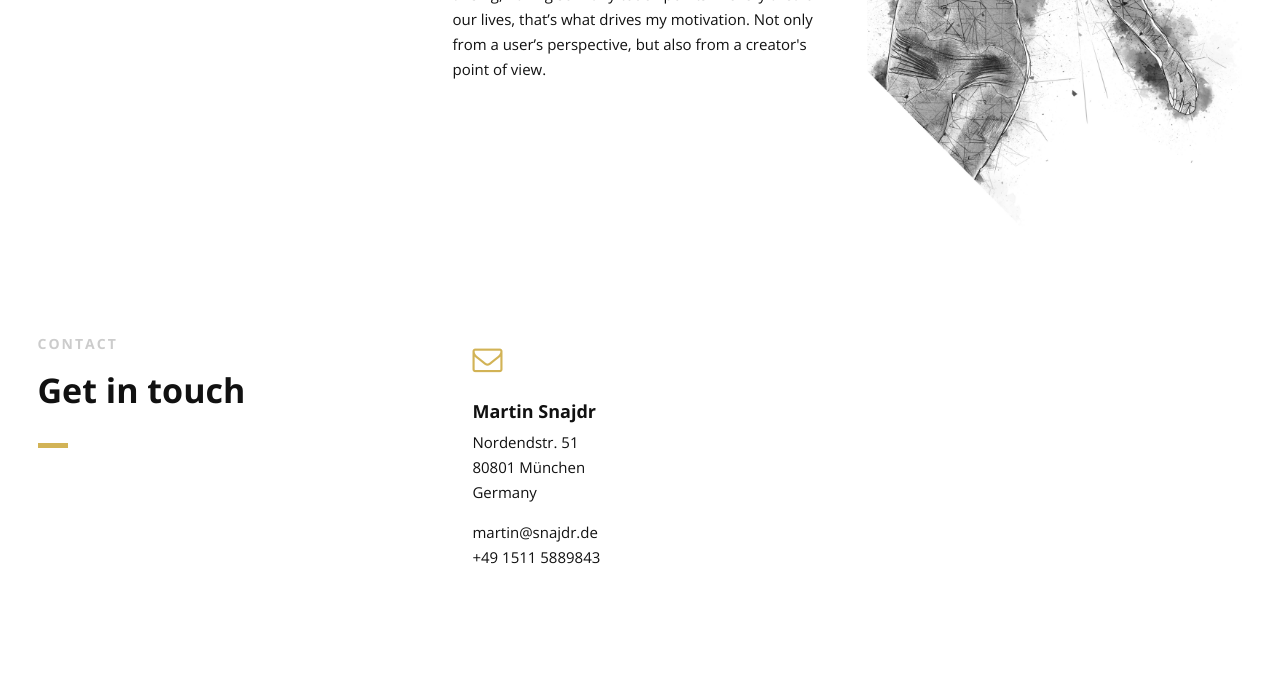
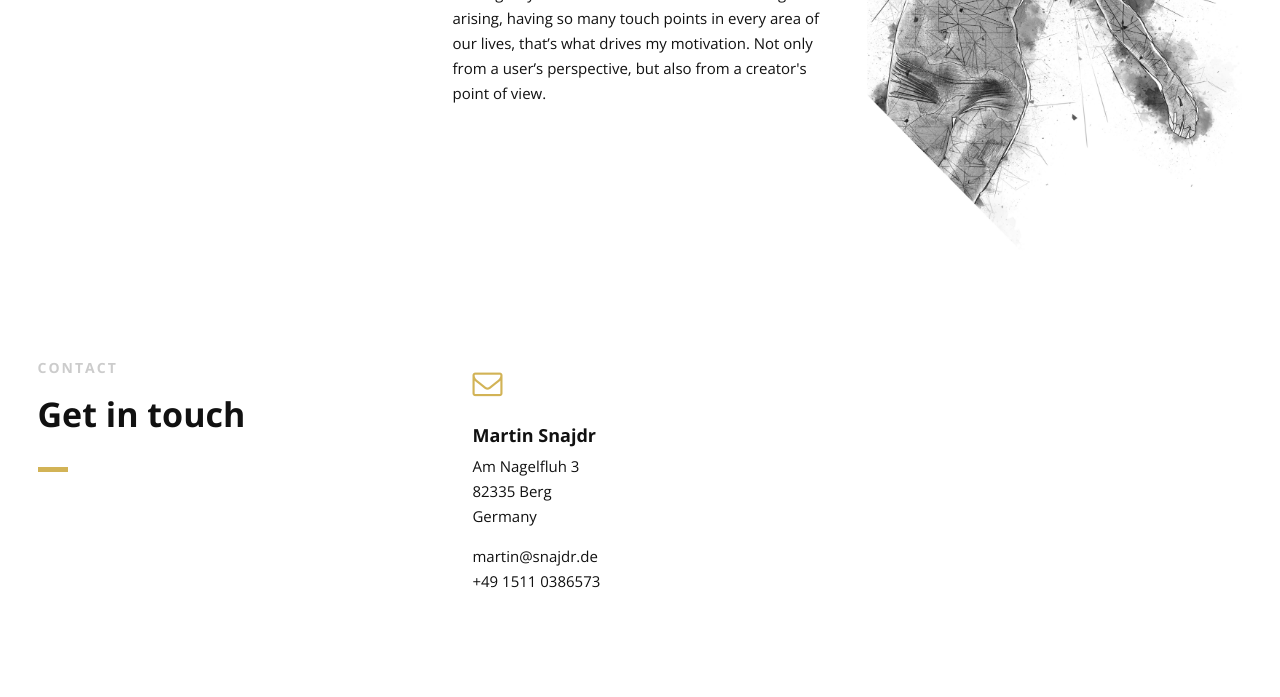
Before and after one commit to martin-snajdr/martin-snajdr.github.io, a plain HTML site: page index.html in a window 1280 px wide. Shown: the part 1436-2133 px from the top of the page. Drawn offline with nearby package versions, Linux system fonts and the light colour scheme.

Commit message:
Update index.html

```diff
--- a/index.html
+++ b/index.html
@@ -8,7 +8,7 @@
 
     <!--Meta Keywords and Description-->
     <meta name="keywords" content="Creative Technologist, Scrum, Agile, Product Owner, Developer">
-    <meta name="description" content="Cycling tech enthusiast, lean and agile fighter, T-shaped general specialist and specialized generalist. Munich based and proud to be bavarian.">
+    <meta name="description" content="Cycling tech enthusiast, lean and agile fighter, T-shaped general specialist and specialized generalist. Based near the alps and proud to be bavarian.">
     <meta name="viewport" content="width=device-width, initial-scale=1.0, user-scalable=no"/>
 
     <!--Favicon-->
@@ -132,7 +132,7 @@
 
                 <div class="section-heading">
                     <h1>Martin Snajdr</h1>
-                    <h2>Cycling tech enthusiast, lean and agile fighter, <span style="white-space: nowrap;">T-shaped</span> general specialist and specialized generalist. Munich based and proud to be bavarian.</h2>
+                    <h2>Cycling tech enthusiast, lean and agile fighter, <span style="white-space: nowrap;">T-shaped</span> general specialist and specialized generalist. Based near the alps and proud to be bavarian.</h2>
                 </div>
 
                 <!--Call to Action-->
@@ -269,8 +269,8 @@
                         <!--Icon Block Description-->
                         <div class="icon-block-description">
                             <h4>Martin Snajdr</h4>
-                            <p>Nordendstr. 51<br />80801 München<br />Germany</p>
-                            <p>martin@snajdr.de<br />+49 1511 5889843</p>
+                            <p>Am Nagelfluh 3<br />82335 Berg<br />Germany</p>
+                            <p>martin@snajdr.de<br />+49 1511 0386573</p>
                         </div>
                     </div>
                     <!--End of Icon Block-->
```
